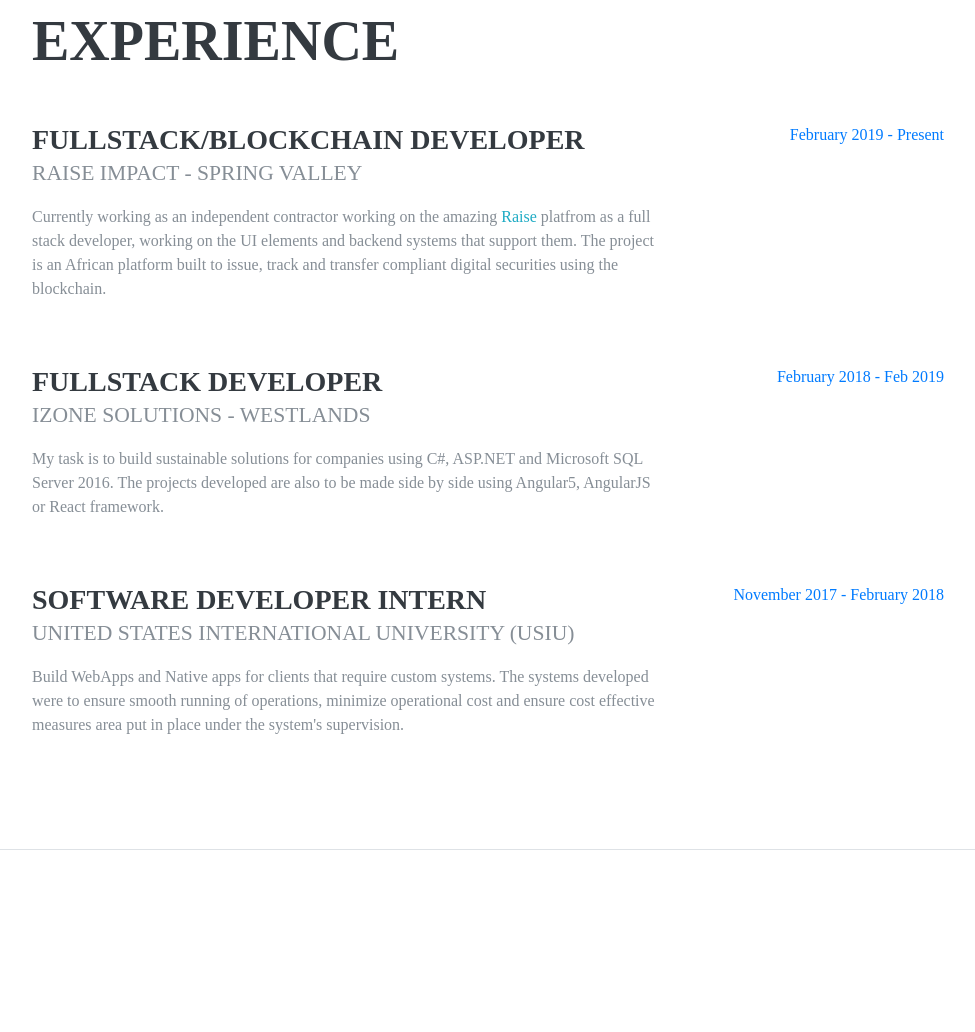
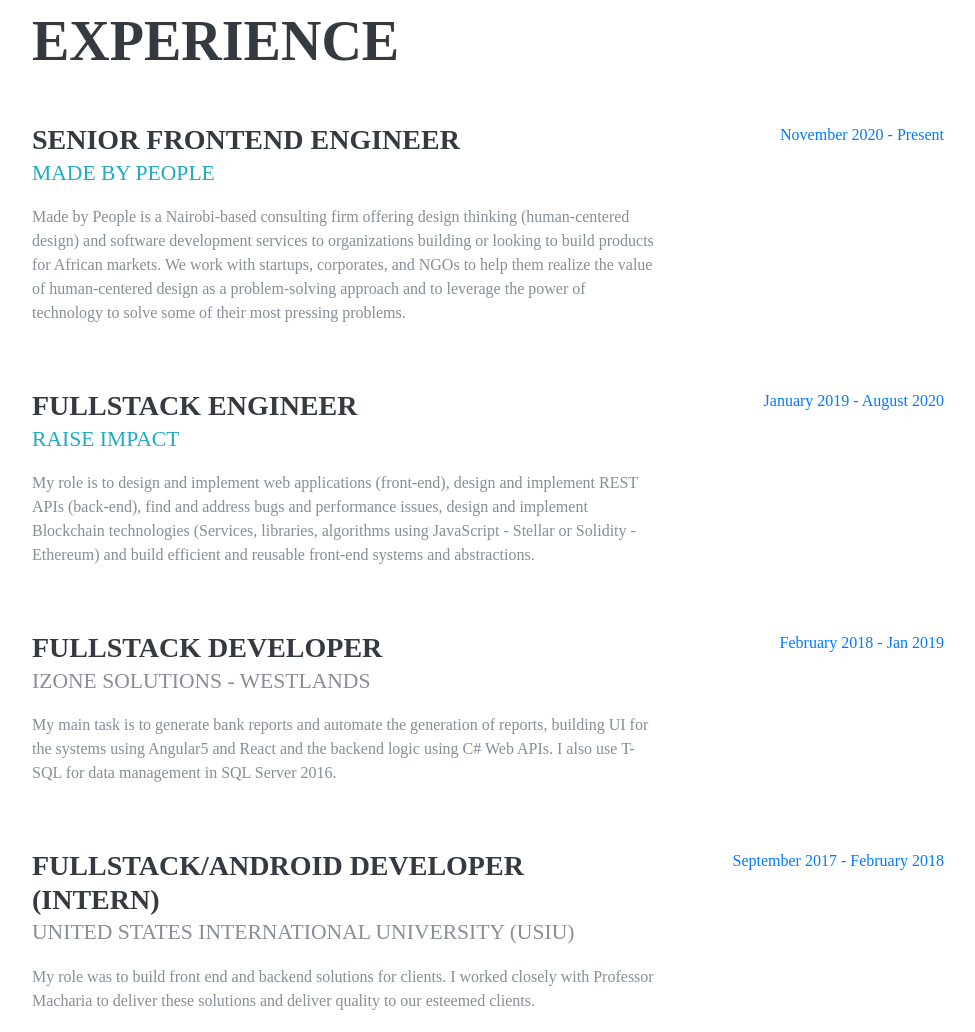
Before and after one commit to onejohi/portfolio, a plain HTML site: page public/index.html in a window 1280 px wide. Shown: the part 840-1872 px from the top of the page, without its empty margins (288-1263 px from the left). Drawn offline with nearby package versions, Linux system fonts and the light colour scheme; some packages are replaced by stand-ins of ours; a web font is replaced by a local one.

Commit message:
- update portfolio experience

```diff
--- a/public/index.html
+++ b/public/index.html
@@ -142,18 +142,31 @@
 
           <div class="resume-item d-flex flex-column flex-md-row mb-5">
             <div class="resume-content mr-auto">
-              <h3 class="mb-0">FullStack/Blockchain Developer</h3>
-              <div class="subheading mb-3">Raise Impact - Spring Valley</div>
+              <h3 class="mb-0">Senior Frontend Engineer</h3>
+              <div class="subheading mb-3">
+                <a href="https://getraise.io">Made By People</a>
+              </div>
               <p>
-                Currently working as an independent contractor working on the amazing
-                <a href="https://getraise.io">Raise</a> platfrom as a full stack developer, working on
-                the UI elements and backend systems that support them. The project is an
-                  African platform built to issue, track and transfer compliant
-                 digital securities using the blockchain.
+                Made by People is a Nairobi-based consulting firm offering design thinking (human-centered design) and software development services to organizations building or looking to build products for African markets. We work with startups, corporates, and NGOs to help them realize the value of human-centered design as a problem-solving approach and to leverage the power of technology to solve some of their most pressing problems.
               </p>
             </div>
             <div class="resume-date text-md-right">
-              <span class="text-primary">February 2019 - Present</span>
+              <span class="text-primary">November 2020 - Present</span>
+            </div>
+          </div>
+
+          <div class="resume-item d-flex flex-column flex-md-row mb-5">
+            <div class="resume-content mr-auto">
+              <h3 class="mb-0">FullStack Engineer</h3>
+              <div class="subheading mb-3">
+                <a href="https://getraise.io">Raise Impact</a>
+              </div>
+              <p>
+                My role is to design and implement web applications (front-end), design and implement REST APIs (back-end), find and address bugs and performance issues, design and implement Blockchain technologies (Services, libraries, algorithms using JavaScript - Stellar or Solidity - Ethereum) and build efficient and reusable front-end systems and abstractions.
+              </p>
+            </div>
+            <div class="resume-date text-md-right">
+              <span class="text-primary">January 2019 - August 2020</span>
             </div>
           </div>
 
@@ -162,27 +175,29 @@
               <h3 class="mb-0">FullStack Developer</h3>
               <div class="subheading mb-3">Izone Solutions - Westlands</div>
               <p>
-                My task is to build sustainable solutions for companies using C#, ASP.NET and Microsoft SQL Server 2016.
-                The projects developed are also to be made side by side using Angular5, AngularJS or React framework.
+                My main task is to generate bank reports and automate the generation of reports,
+                 building UI for the systems using Angular5 and React and the backend logic using C# Web APIs.
+                I also use T-SQL for data management in SQL Server 2016.
               </p>
             </div>
             <div class="resume-date text-md-right">
-              <span class="text-primary">February 2018 - Feb 2019</span>
+              <span class="text-primary">February 2018 - Jan 2019</span>
             </div>
           </div>
 
           <div class="resume-item d-flex flex-column flex-md-row mb-5">
             <div class="resume-content mr-auto">
-              <h3 class="mb-0">Software Developer Intern</h3>
-              <div class="subheading mb-3">United States International University (USIU)</div>
+              <h3 class="mb-0">FullStack/Android developer (Intern)</h3>
+              <div class="subheading mb-3">
+                United States International University (USIU)
+              </div>
               <p>
-                Build WebApps and Native apps for clients that require custom systems. The systems developed were to
-                ensure smooth running of operations, minimize operational cost and ensure cost effective measures area
-                put in place under the system's supervision.
+                My role was to build front end and backend solutions for clients.
+                I worked closely with Professor Macharia to deliver these solutions and deliver quality to our esteemed clients.
               </p>
             </div>
             <div class="resume-date text-md-right">
-              <span class="text-primary">November 2017 - February 2018</span>
+              <span class="text-primary">September 2017 - February 2018</span>
             </div>
           </div>
 
```
